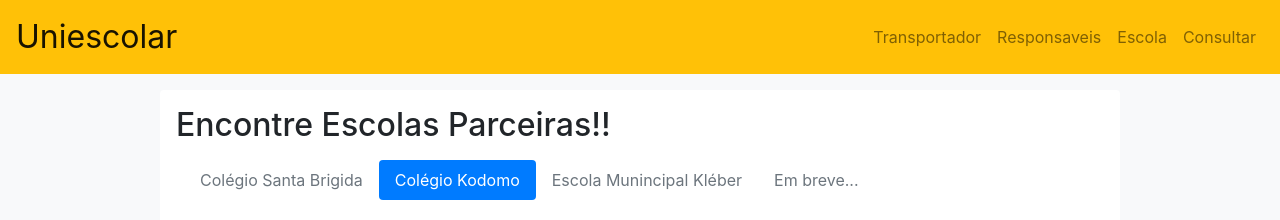
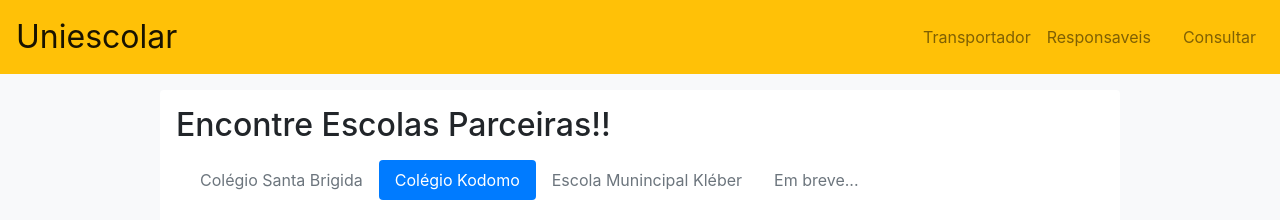
Before and after one commit to alexpls2021/tranporte_uniescolar, a Flask app: page / in a window 1280 px wide. Shown: the top 220 px of the page. Run offline with Flask 2, Linux system fonts and the light colour scheme.

Commit message:
Update index.html

```diff
--- a/templates/index.html
+++ b/templates/index.html
@@ -32,7 +32,7 @@
                         <a href="" class="nav-link">Responsaveis</a>
                     </li>
                     <li class="nav-item">
-                        <a href="" class="nav-link">Escola</a>
+                        <a href="" class="nav-link"></a>
                     </li>
                     <li class="nav-item">
                         <a href="/consultar" class="nav-link">Consultar</a>
```
